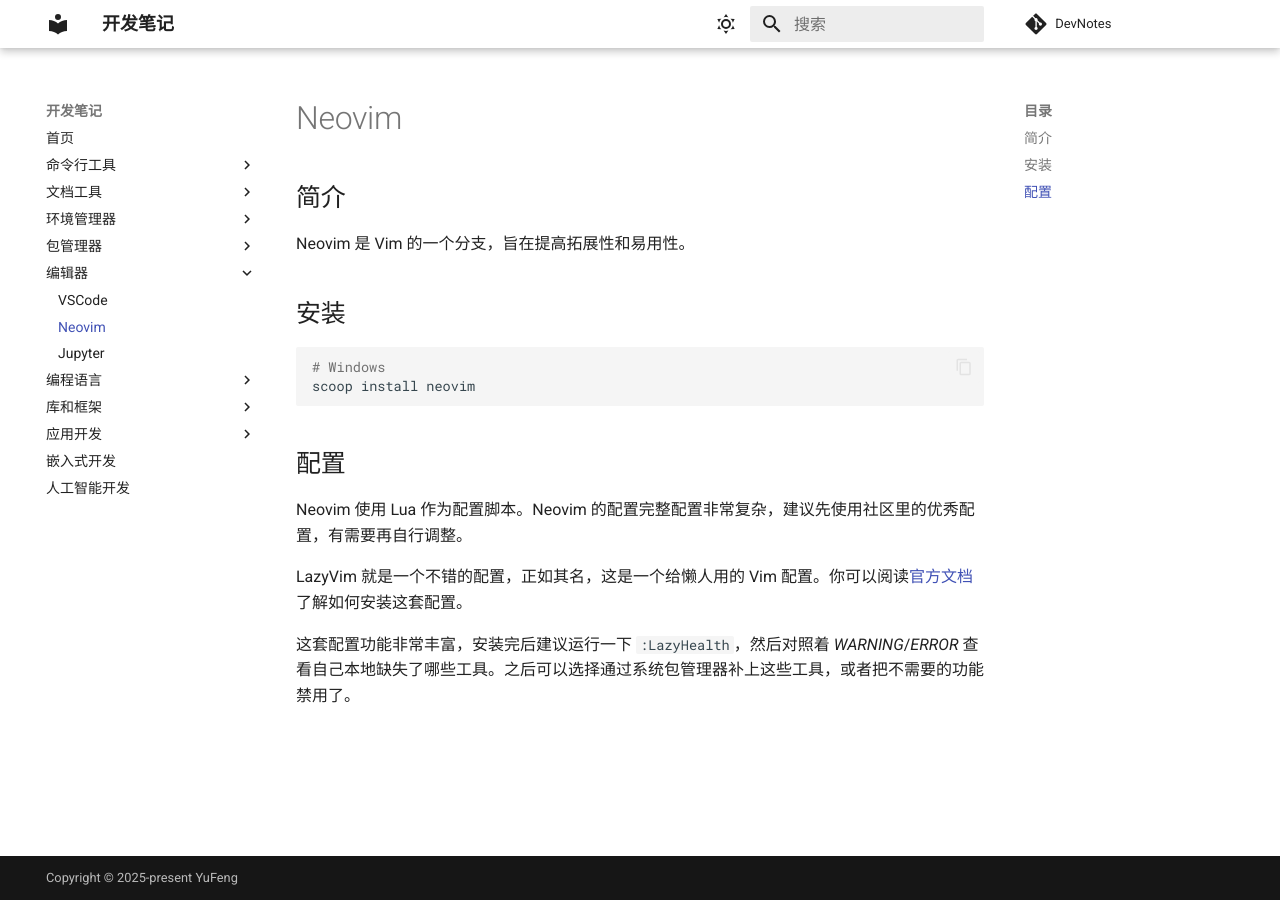
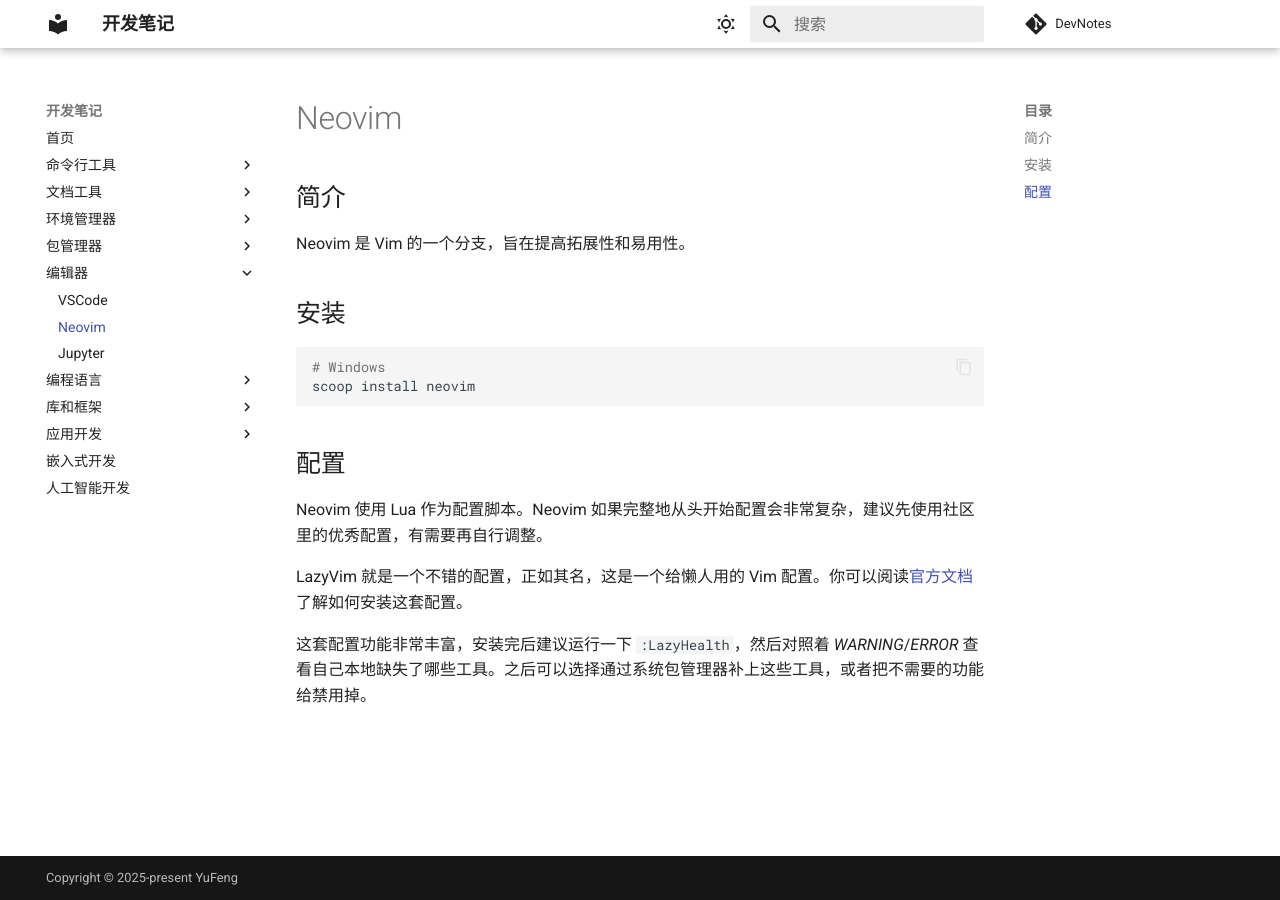
Before and after one commit to Juemuren/DevNotes, an MkDocs documentation site: the page built from docs/编辑器/Neovim.md, in a window 1280 px wide. Built offline with MkDocs 1.6.1 and Material for MkDocs 9.7.7, drawn with Linux system fonts in a browser that asks for light colours; comment, search, counter and statistics services are not loaded.

Commit message:
2025-11-30 2

```diff
--- a/docs/编辑器/Neovim.md
+++ b/docs/编辑器/Neovim.md
@@ -13,8 +13,8 @@
 
 ## 配置
 
-Neovim 使用 Lua 作为配置脚本。Neovim 的配置完整配置非常复杂，建议先使用社区里的优秀配置，有需要再自行调整。
+Neovim 使用 Lua 作为配置脚本。Neovim 如果完整地从头开始配置会非常复杂，建议先使用社区里的优秀配置，有需要再自行调整。
 
 LazyVim 就是一个不错的配置，正如其名，这是一个给懒人用的 Vim 配置。你可以阅读[官方文档](https://www.lazyvim.org/installation)了解如何安装这套配置。
 
-这套配置功能非常丰富，安装完后建议运行一下 `:LazyHealth`，然后对照着 *WARNING*/*ERROR* 查看自己本地缺失了哪些工具。之后可以选择通过系统包管理器补上这些工具，或者把不需要的功能禁用了。
+这套配置功能非常丰富，安装完后建议运行一下 `:LazyHealth`，然后对照着 *WARNING*/*ERROR* 查看自己本地缺失了哪些工具。之后可以选择通过系统包管理器补上这些工具，或者把不需要的功能给禁用掉。
```
Also changed, not shown: docs/命令行工具/index.md (+1 -0 lines), docs/应用开发/GUI.md (+1 -1 lines).
